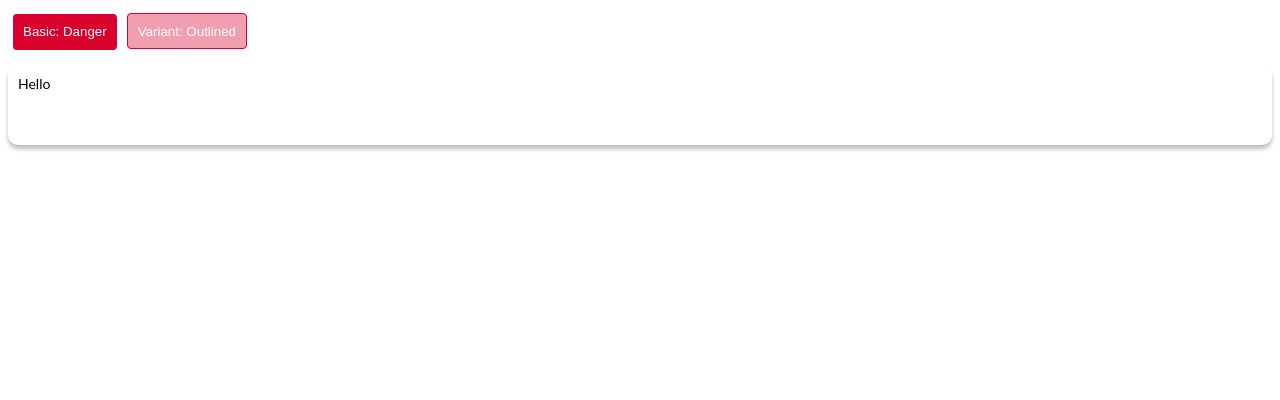
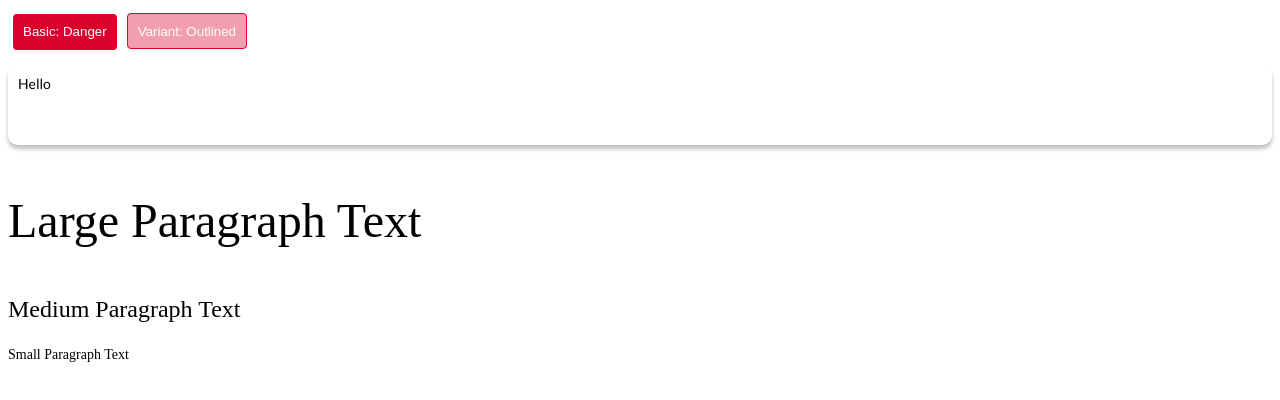
Before and after one commit to dscription/sophia-logger, a React (Create React App) app: page / in a window 1280 px wide. Shown: the top 400 px of the page. Built offline with nearby package versions, Linux system fonts and the light colour scheme.

Commit message:
create Text atom

```diff
--- a/public/index.html
+++ b/public/index.html
@@ -15,6 +15,14 @@
       user's mobile device or desktop. See https://developers.google.com/web/fundamentals/web-app-manifest/
     -->
     <link rel="manifest" href="%PUBLIC_URL%/manifest.json" />
+    <link
+      href="https://fonts.googleapis.com/css2?family=Open+Sans&family=Roboto&display=swap"
+      rel="stylesheet"
+    />
+    <link
+      href="https://fonts.googleapis.com/css2?family=Lato&display=swap"
+      rel="stylesheet"
+    />
     <!--
       Notice the use of %PUBLIC_URL% in the tags above.
       It will be replaced with the URL of the `public` folder during the build.
--- /dev/null
+++ b/src/atoms/Text/Text.jsx
@@ -0,0 +1,16 @@
+import styled from 'styled-components';
+
+export const Text = styled.p`
+  ${(props) => handleSize(props)}
+`;
+
+const handleSize = (props) => {
+  switch (props.size) {
+    case 'large':
+      return `font-size: ${props.theme.fonts.size.large}`;
+    case 'medium':
+      return `font-size: ${props.theme.fonts.size.medium}`
+    default:
+      return `font-size: ${props.theme.fonts.size.paragraph}`;
+  }
+};
--- a/src/atoms/index.js
+++ b/src/atoms/index.js
@@ -1,2 +1,3 @@
 export * from './Button/Button'
 export * from './Card/Card'
+export * from './Text/Text'
--- a/src/pages/App/App.jsx
+++ b/src/pages/App/App.jsx
@@ -1,6 +1,6 @@
 import { ThemeProvider } from "styled-components";
 import { prototype } from "../../themes/Themes";
-import { Button, Card } from "../../atoms";
+import { Button, Card,Text } from "../../atoms";
 import {Route} from 'react-router-dom'
 
 function App() {
@@ -15,6 +15,9 @@ function App() {
             <Button variant="outlined" color="danger">Variant: Outlined</Button>
             <Card>Hello</Card>
             {/* <button>testing</button> */}
+            <Text size="large">Large Paragraph Text</Text>
+            <Text size="medium">Medium Paragraph Text</Text>
+            <Text size="small">Small Paragraph Text</Text>
           </main>
         )}
       />
```
